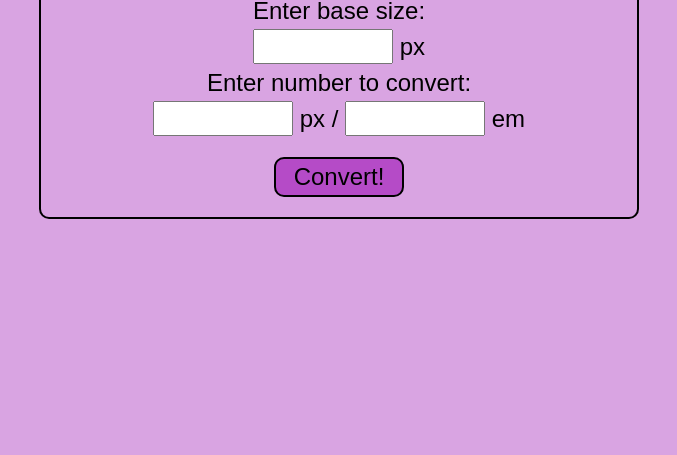
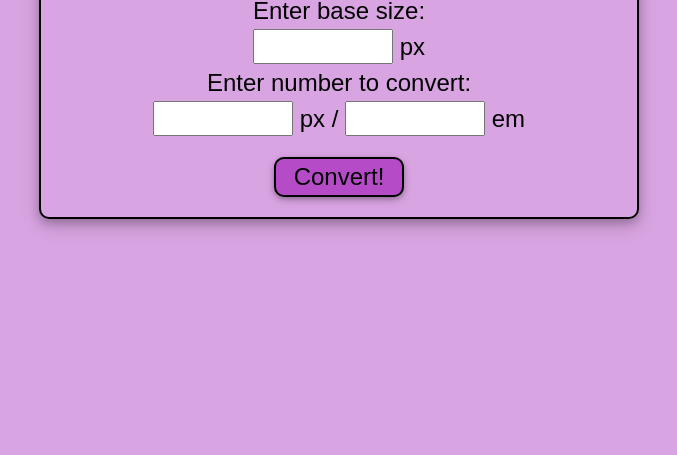
Before and after one commit to storenth/web-developer-toolkit, a plain HTML site: page index.html in a window 1280 px wide. Shown: the part 345-800 px from the top of the page, without its empty margins (301-978 px from the left). Drawn offline with Linux system fonts and the light colour scheme; a web font is replaced by a local one.

Commit message:
Update style.css

```diff
--- a/style.css
+++ b/style.css
@@ -28,6 +28,7 @@ body {
     margin: 0 auto;
     width: 600px;
     min-height: 300px;
+    box-shadow: 0 4px 8px 0 rgba(0, 0, 0, 0.2), 0 6px 20px 0 rgba(0, 0, 0, 0.19);
 }
 #em-converter h2 {
     margin : 10px;
@@ -87,6 +88,7 @@ background-color: lightgrey;
     width: 220px;
     margin: 20px auto;
     cursor: pointer;
+    box-shadow: 0 2px 4px 0 rgba(0, 0, 0, 0.2), 0 3px 10px 0 rgba(0, 0, 0, 0.19);
 }
 
 #button-convert {
@@ -94,4 +96,5 @@ background-color: lightgrey;
     border: 2px solid black;
     border-radius: 10px;
     margin: 20px auto 0 auto;
+    box-shadow: 0 2px 4px 0 rgba(0, 0, 0, 0.2), 0 3px 10px 0 rgba(0, 0, 0, 0.19);
 }
```
